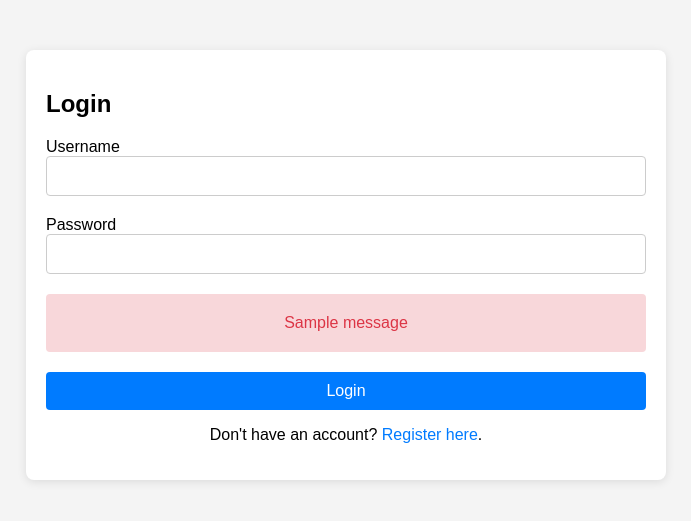
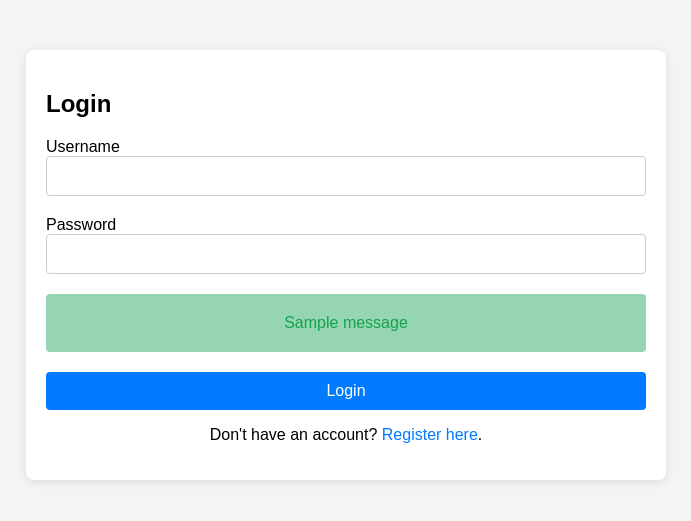
Before and after one commit to vigneshs-dev/Q-Vote, a Flask app: page /login in a window 1280 px wide. Shown: the top 521 px of the page, without its empty margins (294-985 px from the left). Run offline with Flask 3, Linux system fonts and the light colour scheme; one stand-in notice (Sample message) is shown.

Commit message:
Handled login errors

```diff
--- a/src/app.py
+++ b/src/app.py
@@ -163,13 +163,13 @@ def register():
                          (username, hashed_password, False))
             conn.commit()
             conn.close()
-            flash("Registration successful. Please log in.")
+            flash("Registration successful. Please log in.", 'success')
             return redirect(url_for('login'))
         # Print general errors for further optimizations
         except sqlite3.Error as err:
             conn.close()
             print(err)
-            return render_template('register.html',
+            return render_template('register.html', username=username,
                                    message="Internal server error, please try again.")
     return render_template('register.html')
 
@@ -181,22 +181,24 @@ def login():
         password = request.form['password']
 
         conn = get_db_connection()
-        user = conn.execute('SELECT * FROM users WHERE username = ?', (username,)).fetchone()
-        conn.close()
+        try:
+            user = conn.execute('SELECT * FROM users WHERE username = ?', (username,)).fetchone()
+            conn.close()
 
-        if user is None:
-            flash("User not found. Please register first.", 'error')
-            return redirect(url_for('login'))
+            if user is None:
+                return render_template('login.html', username=username, message="User not found. Please register first.")
 
-        if user and check_password_hash(user['password'], password):
-            session['user_id'] = user['id']
-            session['username'] = username
-            flash("Login successful.")
-            return redirect(url_for('vote'))
-        else:
-            flash("Invalid credentials. Please try again.")
-            return redirect(url_for('login'))
-
+            if user and check_password_hash(user['password'], password):
+                session['user_id'] = user['id']
+                session['username'] = username
+                return redirect(url_for('vote'))
+            else:
+                return render_template('login.html', username=username, message="Invalid credentials. Please try again.")
+        except sqlite3.Error as err:
+            conn.close()
+            print(err)
+            return render_template('login.html', username=username,
+                                   message="Internal server error, please try again.")
     return render_template('login.html')
 
 
--- a/src/static/style.css
+++ b/src/static/style.css
@@ -161,3 +161,16 @@ a:hover {
     text-align: center;
     padding: 20px;
 }
+
+/* Success message styles */
+.success-container {
+    background-color: #95d5b2;
+    border-radius: 4px;
+    margin-bottom: 20px;
+}
+
+.success-message {
+    color: #14A44D;
+    text-align: center;
+    padding: 20px;
+}
--- a/src/templates/login.html
+++ b/src/templates/login.html
@@ -11,16 +11,27 @@
         <h2>Login</h2>
         <form action="/login" method="POST" class="form-auth">
             <label for="username">Username</label>
-            <input type="text" name="username" class="input-field" required>
+            <input type="text" name="username" class="input-field" value="{{username}}" required>
 
             <label for="password">Password</label>
             <input type="password" name="password" class="input-field" required>
+            {% if message %}
+            <div class="error-container">
+                <div class="error-message">{{ message }}</div>
+            </div>
+            {% endif %}
             {% with messages = get_flashed_messages(with_categories=true) %}
                 {% if messages %}
                     {% for category, message in messages %}
-                        <div class="error-container">
-                            <div class="error-message">{{ message }}</div>
-                        </div>
+                        {% if category == 'success' %}
+                            <div class="success-container">
+                                <div class="success-message">{{ message }}</div>
+                            </div>
+                        {% else %}
+                            <div class="error-container">
+                                <div class="error-message">{{ message }}</div>
+                            </div>
+                        {% endif %}
                     {% endfor %}
                 {% endif %}
             {% endwith %}
```
